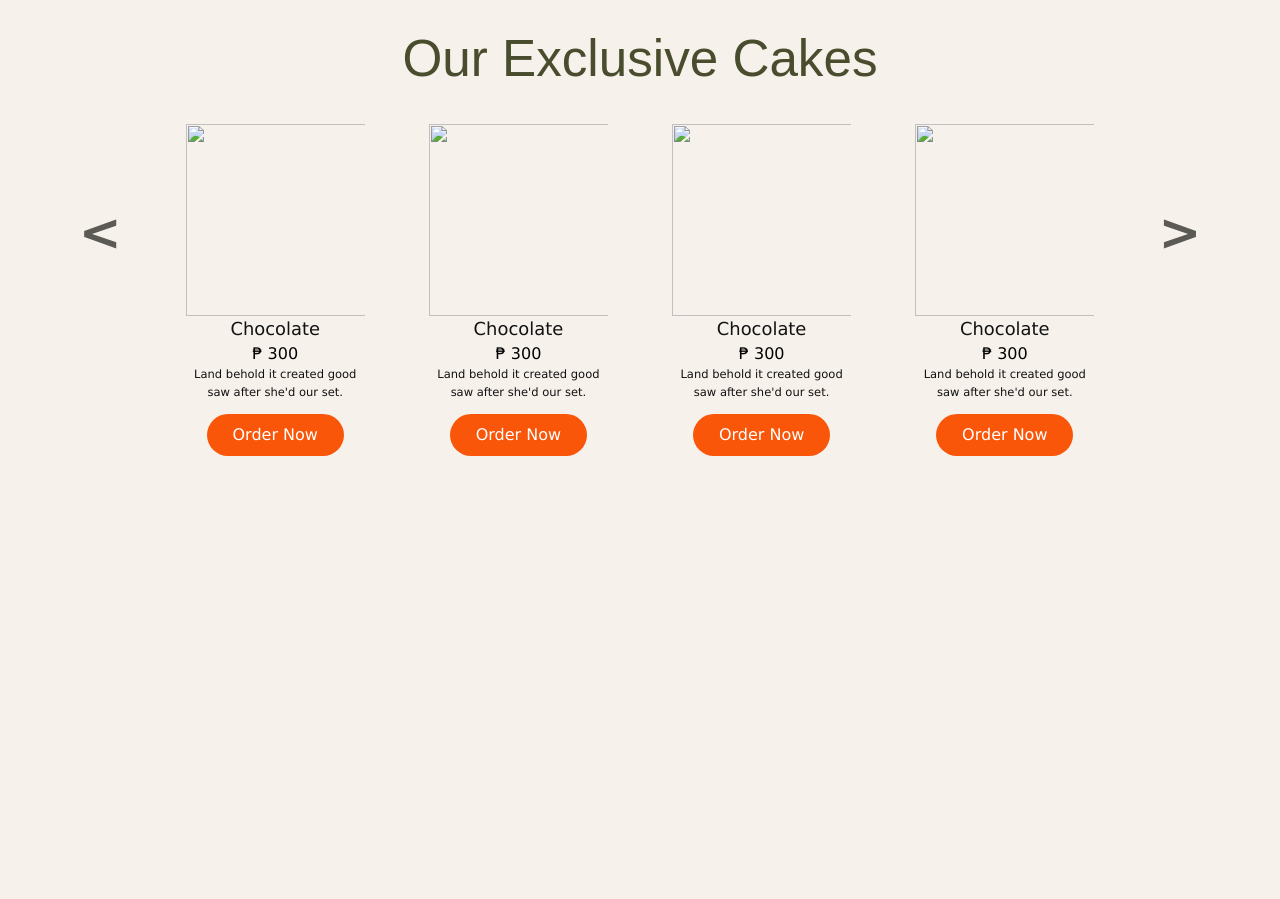
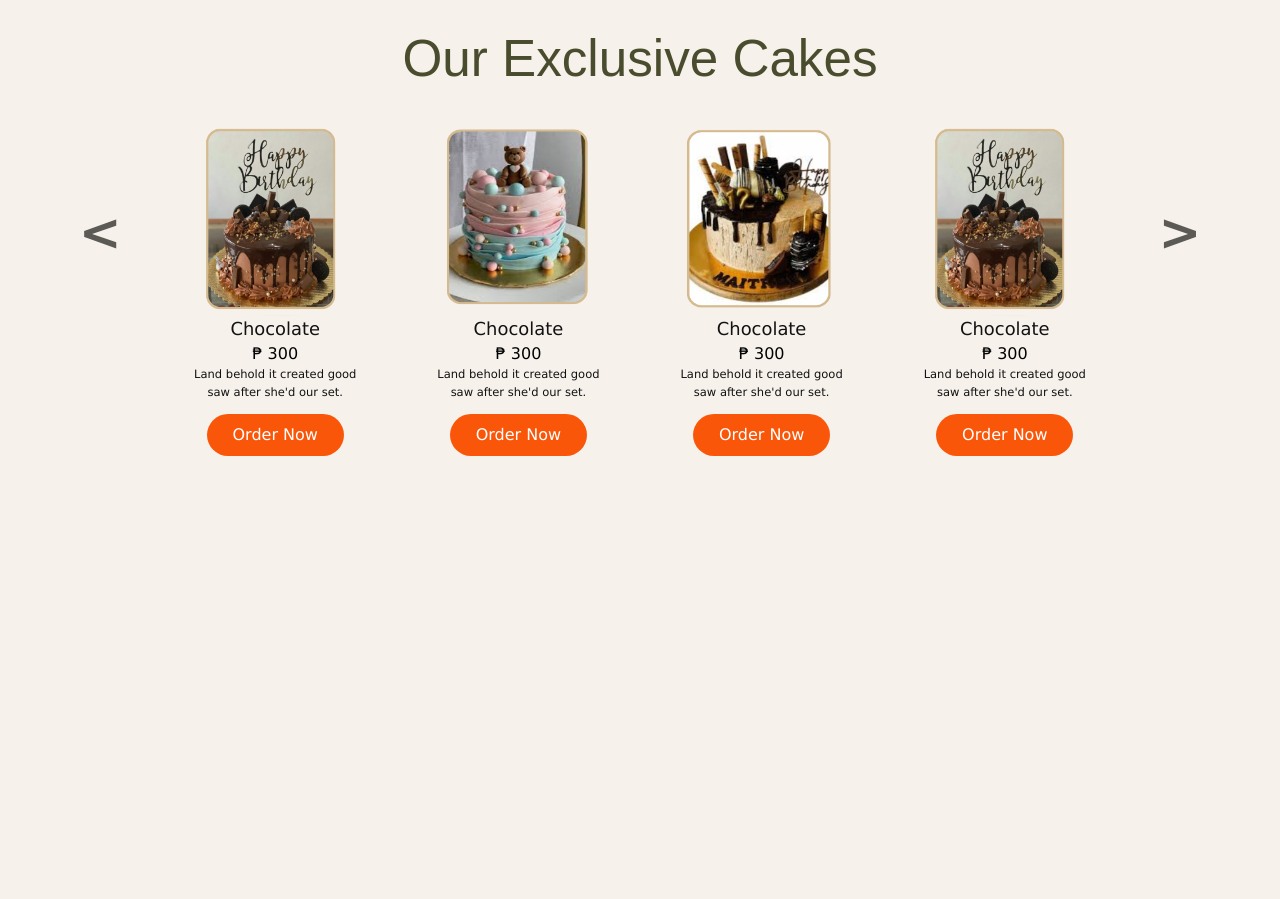
Before and after one commit to abecia08/mechaelaabecia, a plain HTML site: page index.html in a window 1280 px wide. Shown: the part 1120-2019 px from the top of the page. Drawn offline with nearby package versions, Linux system fonts and the light colour scheme; files whose address does not match are found by name; a web font is replaced by a local one.

Commit message:
Add files via upload

```diff
--- a/index.html
+++ b/index.html
@@ -67,7 +67,7 @@
                     <p class="Arrows"><</p>
 
                     <div class="itemboxes">
-                        <img src="img/cake1.jpg" class="itemimg">
+                        <img src="cake1.jpg" class="itemimg">
                         <p class="itemname">Chocolate</p>
                         <p class="itemprice">₱  300</p>
                         <p class="itemparagraph">Land behold it created good saw after she'd our set.</p>
@@ -77,7 +77,7 @@
                     </div>
 
                     <div class="itemboxes">
-                        <img src="img/cake3.PNG" class="itemimg">
+                        <img src="cake3.PNG" class="itemimg">
                         <p class="itemname">Chocolate</p>
                         <p class="itemprice">₱  300</p>
                         <p class="itemparagraph">Land behold it created good saw after she'd our set.</p>
@@ -87,7 +87,7 @@
                     </div>
 
                     <div class="itemboxes">
-                        <img src="img/cake4.PNG" class="itemimg">
+                        <img src="cake4.PNG" class="itemimg">
                         <p class="itemname">Chocolate</p>
                         <p class="itemprice">₱  300</p>
                         <p class="itemparagraph">Land behold it created good saw after she'd our set.</p>
@@ -97,7 +97,7 @@
                     </div>
 
                     <div class="itemboxes">
-                        <img src="img/cake1.jpg" class="itemimg">
+                        <img src="cake1.jpg" class="itemimg">
                         <p class="itemname">Chocolate</p>
                         <p class="itemprice">₱  300</p>
                         <p class="itemparagraph">Land behold it created good saw after she'd our set.</p>
```
